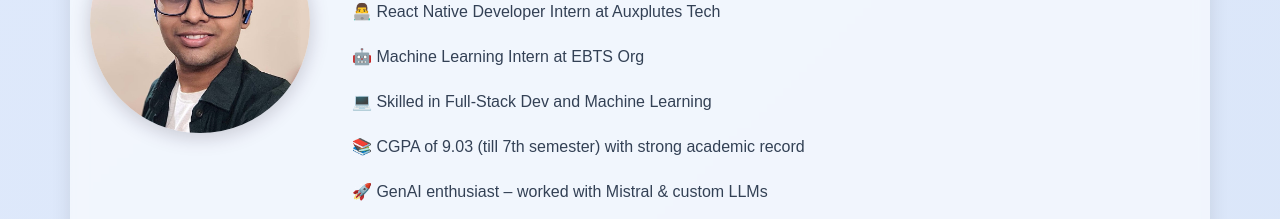
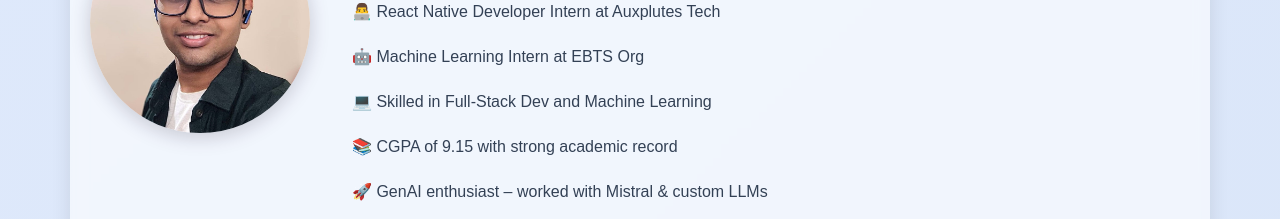
Before and after one commit to aayush93407/portfolio, a React (Create React App) app: page / in a window 1280 px wide. Shown: the part 1100-1319 px from the top of the page. Built offline with nearby package versions, Linux system fonts and the light colour scheme.

Commit message:
Update About.js

```diff
--- a/src/components/About.js
+++ b/src/components/About.js
@@ -6,7 +6,7 @@ const highlights = [
   "👨‍💻 React Native Developer Intern at Auxplutes Tech",
   "🤖 Machine Learning Intern at EBTS Org",
   "💻 Skilled in Full-Stack Dev and Machine Learning",
-  "📚 CGPA of 9.03 (till 7th semester) with strong academic record",
+  "📚 CGPA of 9.15 with strong academic record",
   "🚀 GenAI enthusiast – worked with Mistral & custom LLMs"
 ];
 
```
